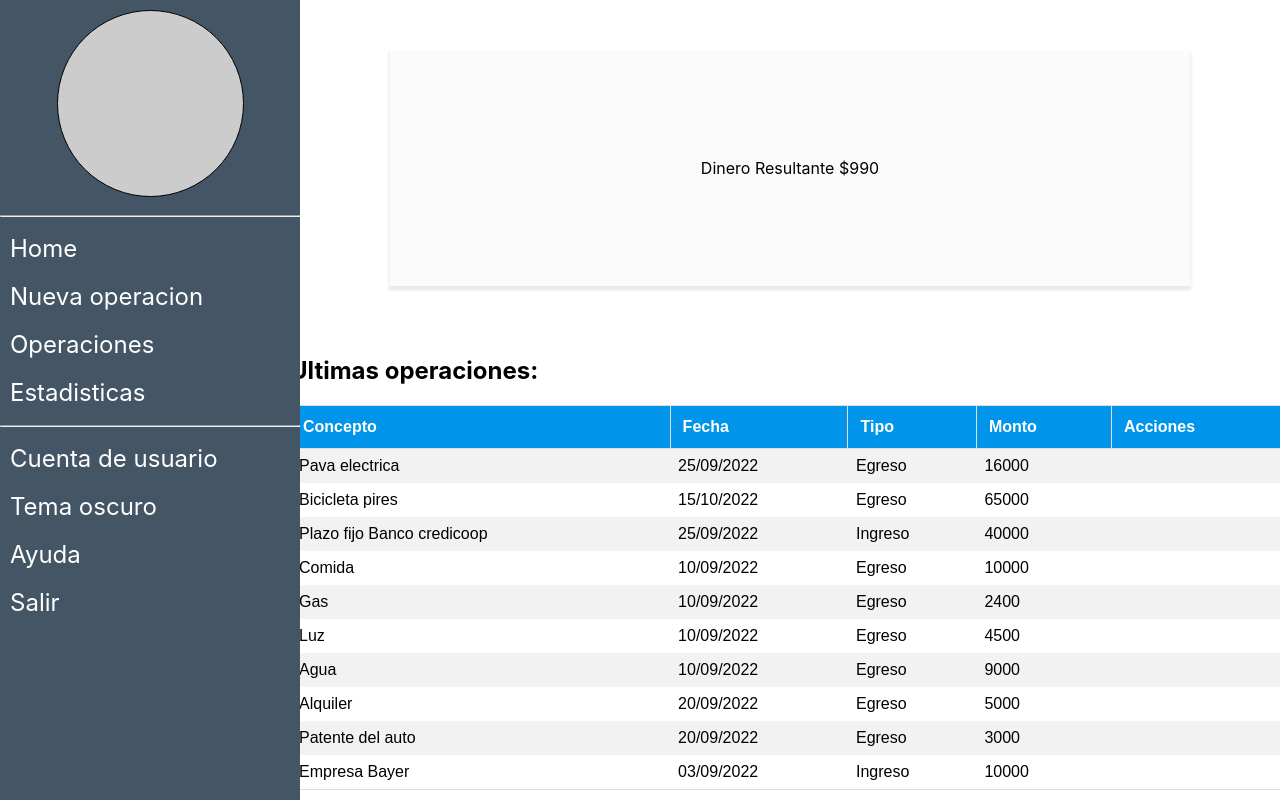
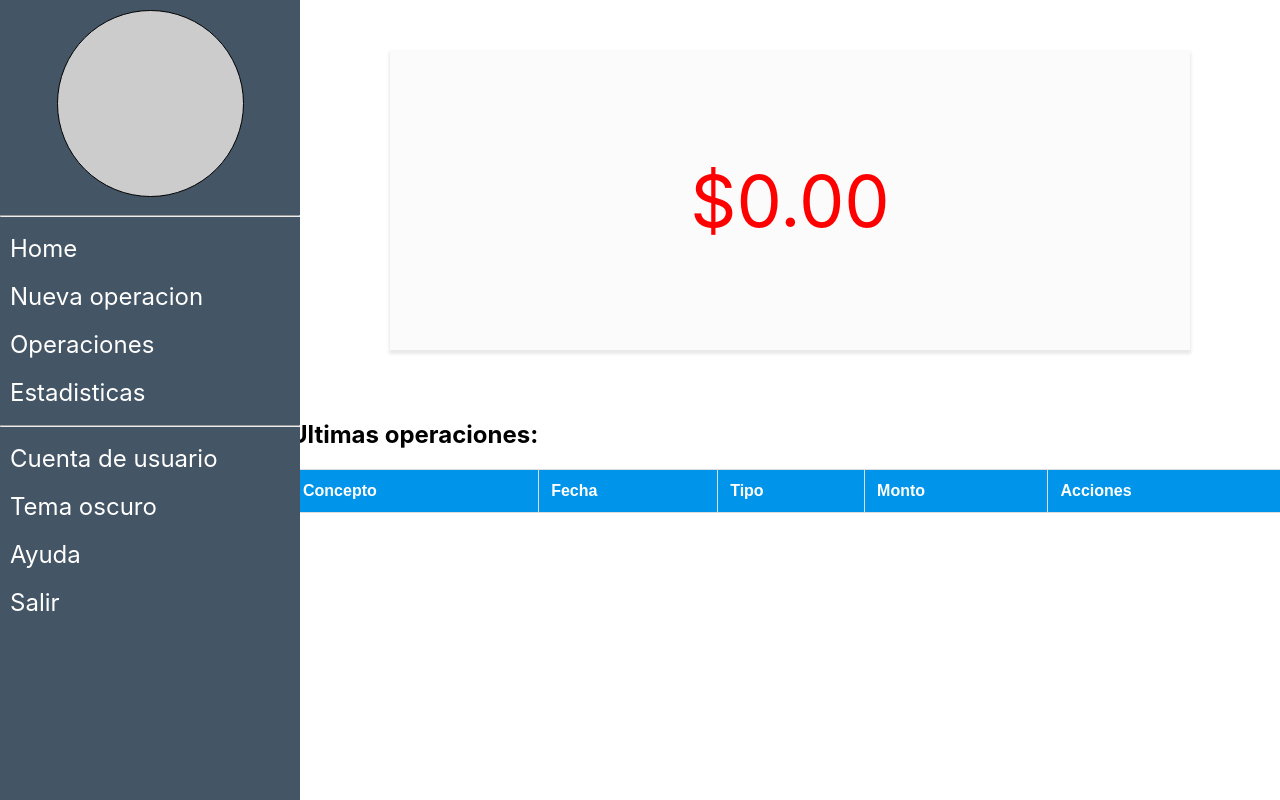
Before and after one commit to BraianM/Presupuesto-personal, a React (Create React App) app: page / in a window 1280 px wide. Built offline with nearby package versions, Linux system fonts and the light colour scheme.

Commit message:
Se calculo el balance actual de los ingreso y egreso y el resultado se refleja en el componente ResultanteActual

```diff
--- a/src/components/App.js
+++ b/src/components/App.js
@@ -3,16 +3,16 @@ import AppRouter from './AppRouter';
 export const dataContext = createContext()
 
 const array = [
-  { id:'op-1', concept:'Empresa Bayer', date:'03/09/2022', type:'Ingreso', amount:'10000' },
-  { id:'op-2', concept:'Patente del auto', date:'20/09/2022', type:'Egreso', amount:'3000' },
-  { id:'op-3', concept:'Alquiler', date:'20/09/2022', type:'Egreso', amount:'5000' },
-  { id:'op-4', concept:'Agua', date:'10/09/2022', type:'Egreso', amount:'9000' },
-  { id:'op-5', concept:'Luz', date:'10/09/2022', type:'Egreso', amount:'4500' },
-  { id:'op-6', concept:'Gas', date:'10/09/2022', type:'Egreso', amount:'2400' },
-  { id:'op-7', concept:'Comida', date:'10/09/2022', type:'Egreso', amount:'10000' },
-  { id:'op-8', concept:'Plazo fijo Banco credicoop', date:'25/09/2022', type:'Ingreso', amount:'40000' },
-  { id:'op-9', concept:'Bicicleta pires', date:'15/10/2022', type:'Egreso', amount:'65000' },
-  { id:'op-10', concept:'Pava electrica', date:'25/09/2022', type:'Egreso', amount:'16000' },
+  //{ id:'op-1', concept:'Empresa Bayer', date:'03/09/2022', type:'Ingreso', amount:'10000' },
+  //{ id:'op-2', concept:'Patente del auto', date:'20/09/2022', type:'Egreso', amount:'3000' },
+  //{ id:'op-3', concept:'Alquiler', date:'20/09/2022', type:'Egreso', amount:'5000' },
+  //{ id:'op-4', concept:'Agua', date:'10/09/2022', type:'Egreso', amount:'9000' },
+  //{ id:'op-5', concept:'Luz', date:'10/09/2022', type:'Egreso', amount:'4500' },
+  //{ id:'op-6', concept:'Gas', date:'10/09/2022', type:'Egreso', amount:'2400' },
+  //{ id:'op-7', concept:'Comida', date:'10/09/2022', type:'Egreso', amount:'10000' },
+  //{ id:'op-8', concept:'Plazo fijo Banco credicoop', date:'25/09/2022', type:'Ingreso', amount:'40000' },
+  //{ id:'op-9', concept:'Bicicleta pires', date:'15/10/2022', type:'Egreso', amount:'65000' },
+  //{ id:'op-10', concept:'Pava electrica', date:'25/09/2022', type:'Egreso', amount:'16000' },
 ]
 
 const  App = () => {
--- a/src/components/Home.js
+++ b/src/components/Home.js
@@ -25,19 +25,17 @@ const styleH2 = {
 
 const Home = () => {
   const { data } = useContext(dataContext)
+  const myFilter = data.filter((op, i, data) => i >= data.length - 10 && op)
+  const reverseFilter = myFilter.reverse()
+  const listFilter = reverseFilter.map((op, i) => <DataList key={op.id} concept={op.concept} date={op.date} type={op.type} amount={op.amount} parOrImpar={i} />)
 
-  const myFilter = data.filter((op, i, data) => i >= data.length - 10 ?  op : null)
-
-  const reverseFilter = myFilter.reverse()
-
-  const listFilter = reverseFilter.map((op, i) => <DataList key={op.id} concept={op.concept} date={op.date} type={op.type} amount={op.amount} parOrImpar={i} />)
   return (
     <main style={styles} className='app'>
       <aside>
         <Sidebar />
       </aside>
       <section style={stylesSection}>
-        <Resultanteactual />
+        <Resultanteactual data={data} />
         <div>
           <h2 style={styleH2}>Ultimas operaciones:</h2>
           <Table>{listFilter}</Table>
--- a/src/components/Resultanteactual.js
+++ b/src/components/Resultanteactual.js
@@ -1,16 +1,35 @@
 import React from 'react';
 import '../estilos/Resultante.css';
 
-function Resultanteactual () {
-    return (
+const styleP = ({myColor= '#FF00'}) => ({
+  color: myColor,
+  fontSize: '4.5em',
+})
 
-        <div className='contenedor-actual'>
-        <div className='contenedor-texto'>
-            <p className='dinero-resultante'>
-                Dinero Resultante $990
-            </p>
-        </div>
-        </div>
-    );
+function Resultanteactual ({ data }) {
+  const incomeFilter = data.filter((op) => op.type === 'Ingreso')
+  const egressFilter = data.filter((op) => op.type === 'Egreso')
+
+  const sumIncome = () => {
+    let result = 0
+    incomeFilter.forEach((e) => result += parseInt(e.amount))
+    return result
+  }
+
+  const sumEgress = () => {
+    let result = 0
+    egressFilter.forEach((e) => result += parseInt(e.amount))
+    return result
+  }
+
+  const getCurrentBalance = () => sumIncome() - sumEgress()
+  const setColorP = () => getCurrentBalance() ? '#0095eb' : '#FF0000'
+  return (
+   <div className='contenedor-actual'>
+     <div className='contenedor-texto'>
+         <p style={styleP({myColor: setColorP()})} className='dinero-resultante'>{'$' + getCurrentBalance() + '.00'}</p>
+     </div>
+   </div>
+  );
 }
 export default Resultanteactual;
--- a/src/components/table/Table.js
+++ b/src/components/table/Table.js
@@ -20,7 +20,6 @@ const tdAndTh = ({ pad='0px' }) => ({
 })
 
 const Table = ({ children }) => {
-
   return (
     <table style={table({ wd:'1000px' })}>
       <thead >
```
